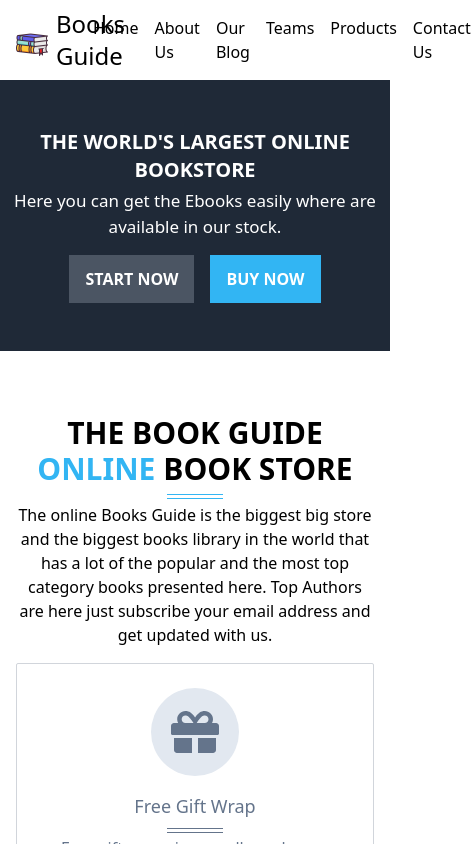
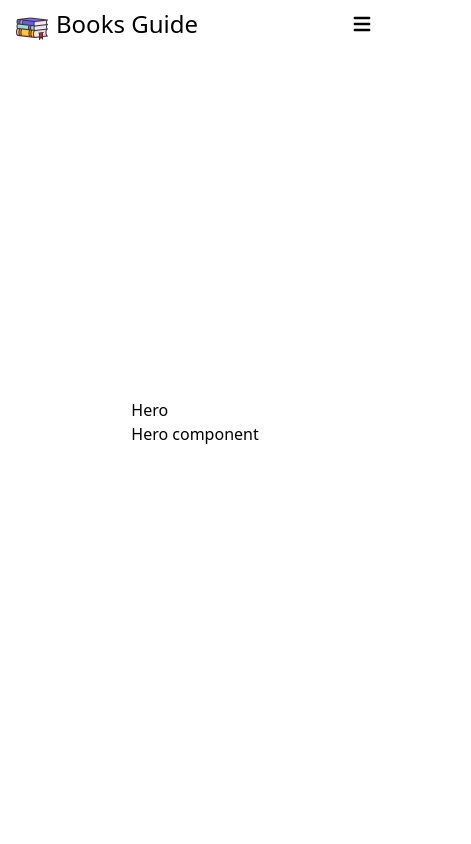
Before and after one commit to emmanuel-cruz-dev/literarium, a React (Vite) app: page / in a window 390 px wide. Shown: the top 844 px of the page, 471 px wide, since content can reach past the window. Built offline with nearby package versions, Linux system fonts and the light colour scheme.

Commit message:
estilos y agregado de Hero

```diff
--- a/src/App.tsx
+++ b/src/App.tsx
@@ -2,11 +2,13 @@ import "./styles/App.css";
 import MainCards from "./components/MainCards";
 import Banner from "./components/Banner";
 import Header from "./components/Header";
+import Hero from "./components/Hero";
 
 function App() {
   return (
     <>
       <Header />
+      <Hero />
       <Banner />
       <MainCards />
     </>
--- a/src/components/Header.tsx
+++ b/src/components/Header.tsx
@@ -1,8 +1,9 @@
 import Logo from "../assets/icons/libro.png";
+import { HiMenu } from "react-icons/hi";
 
 const Header = () => {
   return (
-    <header>
+    <header className="absolute top-0 left-0 right-0">
       <nav className="flex justify-between items-center py-2 px-4">
         <div className="flex items-center gap-2">
           <img
@@ -14,7 +15,7 @@ const Header = () => {
             Books Guide
           </a>
         </div>
-        <ul className="flex gap-4">
+        <ul className="gap-4 hidden md:flex">
           <li>
             <a href="/">Home</a>
           </li>
@@ -34,6 +35,9 @@ const Header = () => {
             <a href="/contact">Contact Us</a>
           </li>
         </ul>
+        <div className="block md:hidden">
+          <HiMenu className="text-2xl" />
+        </div>
       </nav>
     </header>
   );
--- /dev/null
+++ b/src/components/Hero.tsx
@@ -0,0 +1,12 @@
+const Hero = () => {
+  return (
+    <main className="h-screen flex justify-center items-center">
+      <div>
+        <h1>Hero</h1>
+        <p>Hero component</p>
+      </div>
+    </main>
+  );
+};
+
+export default Hero;
```
